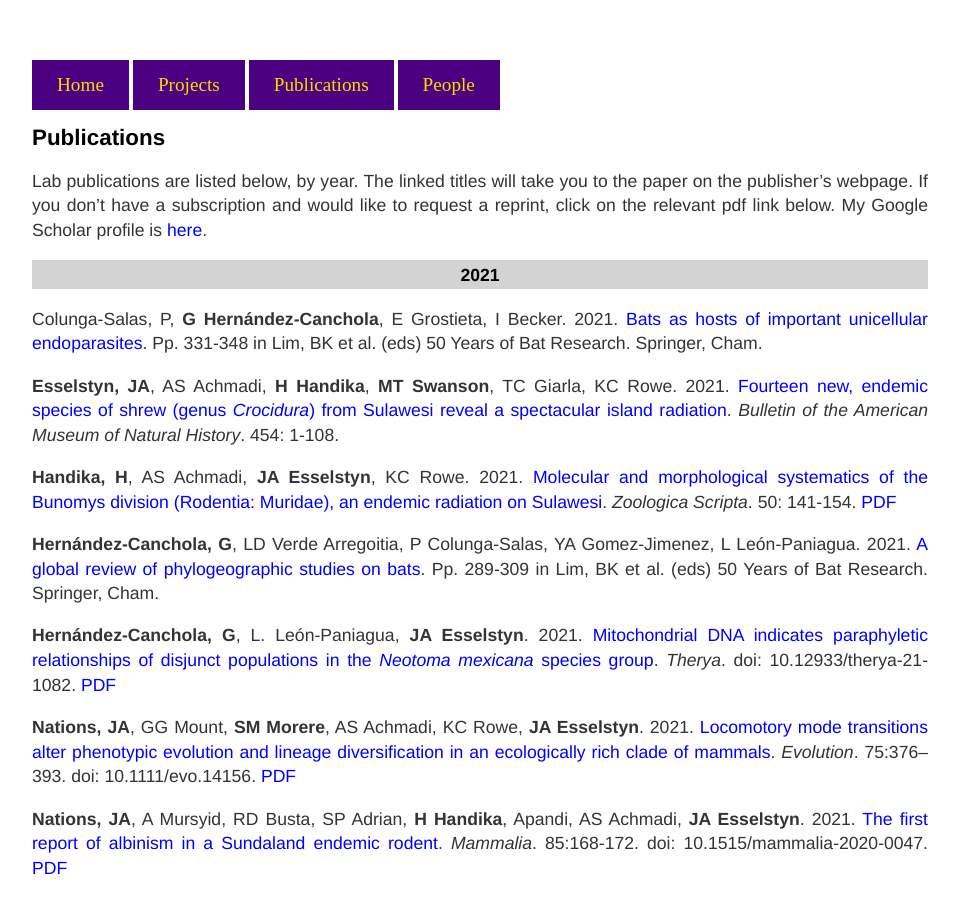
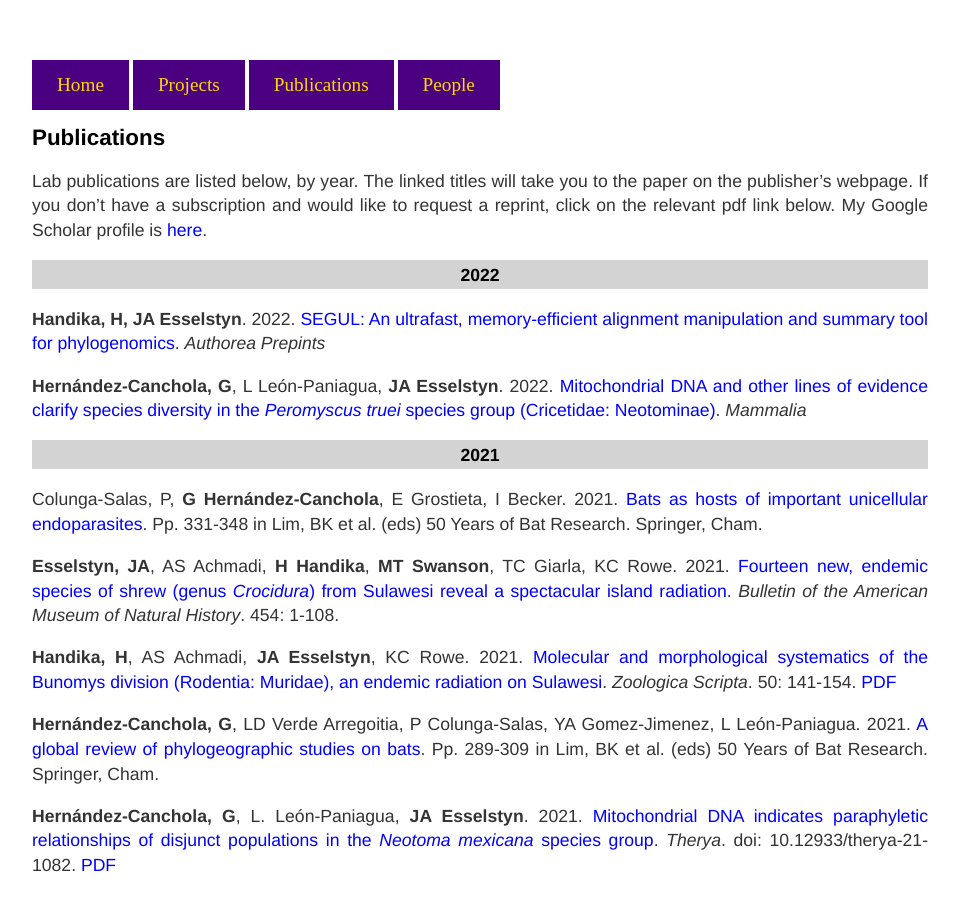
Before and after one commit to esselstyn/esselstyn.github.io, a Jekyll site: the page built from publications.md, in a window 1280 px wide and 900 px high. Shown: the whole window, without its empty margins (160-1119 px from the left). Built offline with Jekyll 4.4.1, drawn with Linux system fonts in a browser that asks for light colours.

Commit message:
Update publications.md

```diff
--- a/publications.md
+++ b/publications.md
@@ -5,6 +5,11 @@
 
 # Publications
 Lab publications are listed below, by year. The linked titles will take you to the paper on the publisher's webpage. If you don't have a subscription and would like to request a reprint, click on the relevant pdf link below. My Google Scholar profile is [here](https://scholar.google.com/citations?user=8p7eEcAAAAAJ&hl=en).
+
+### 2022
+**Handika, H, JA Esselstyn**. 2022. [SEGUL: An ultrafast, memory-efficient alignment manipulation and summary tool for phylogenomics](https://doi.org/10.2254/au.165167823.30911834/v1). _Authorea Prepints_
+
+**Hernández-Canchola, G**, L León-Paniagua, **JA Esselstyn**. 2022. [Mitochondrial DNA and other lines of evidence clarify species diversity in the _Peromyscus truei_ species group (Cricetidae: Neotominae)](https://doi.org/10.1515/mammalia-2021-0146). _Mammalia_
 
 ### 2021
 Colunga-Salas, P, **G Hernández-Canchola**, E Grostieta, I Becker. 2021. [Bats as hosts of important unicellular endoparasites](https://doi.org/10.1007/978-3-030-54727-1_20). Pp. 331-348 in Lim, BK et al. (eds) 50 Years of Bat Research. Springer, Cham.
```
